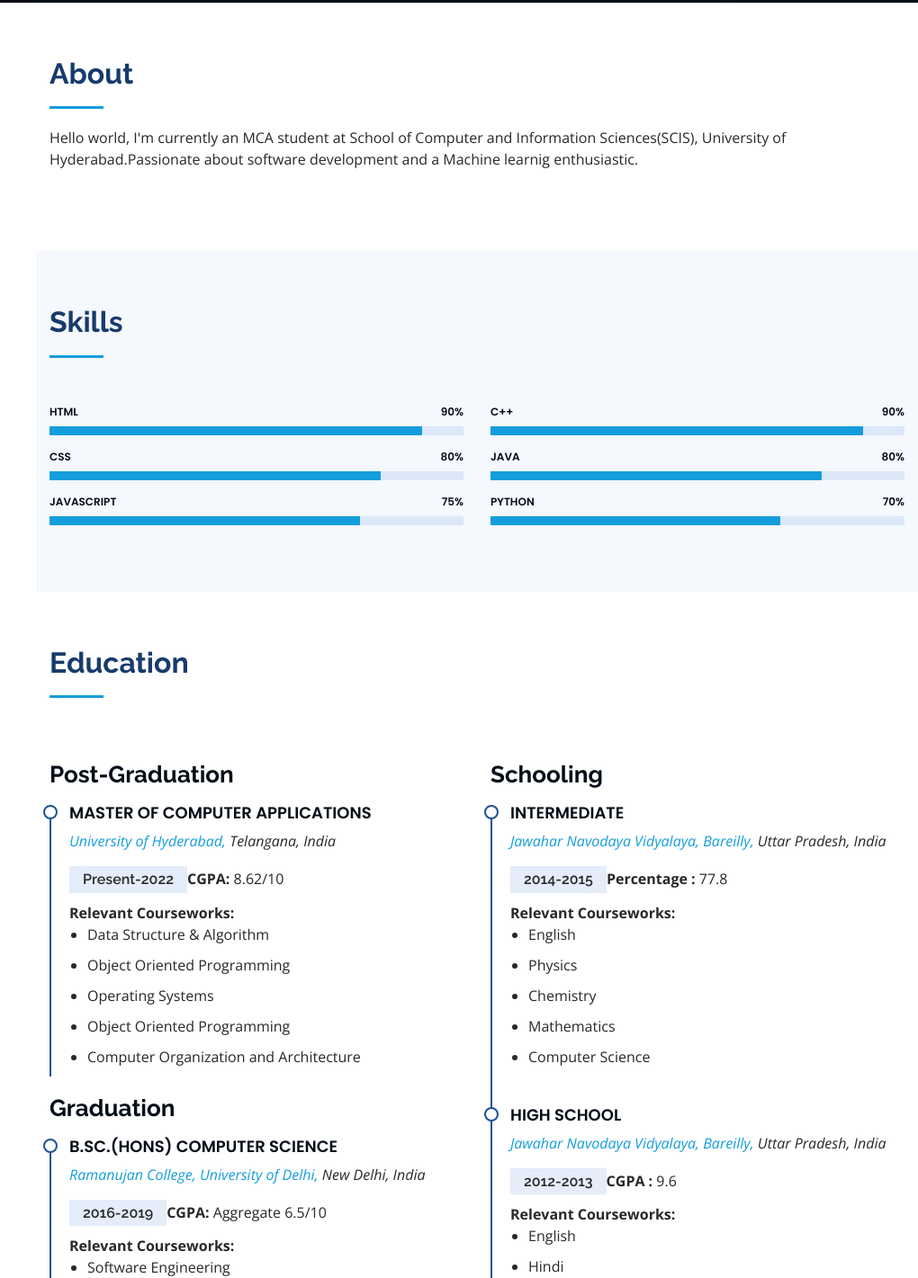
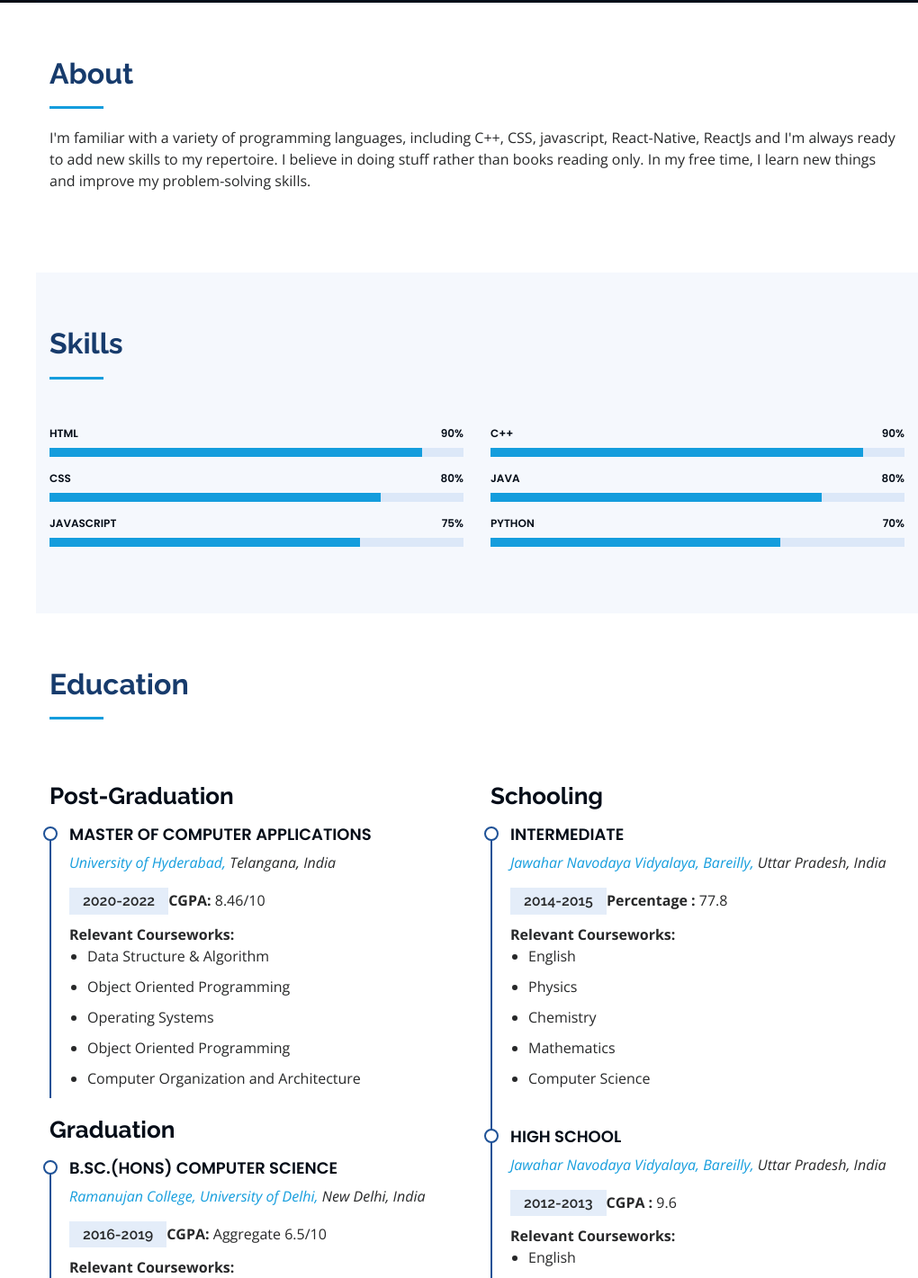
Before and after one commit to hsachin29/sachinportfolioweb, a plain HTML site: page index.html in a window 1280 px wide. Shown: the part 797-2218 px from the top of the page at 90% size, without its empty margins (260-1280 px from the left). Drawn offline with nearby package versions, Linux system fonts and the light colour scheme.

Commit message:
Routine update

```diff
--- a/index.html
+++ b/index.html
@@ -82,7 +82,7 @@
 
         <div class="section-title">
           <h2>About</h2>
-          <p>Hello world, I'm currently an MCA student at School of Computer and Information Sciences(SCIS), University of Hyderabad.Passionate about software development and a Machine learnig enthusiastic.</p>
+          <p>I'm familiar with a variety of programming languages, including C++, CSS, javascript, React-Native, ReactJs and I'm always ready to add new skills to my repertoire. I believe in doing stuff rather than books reading only. In my free time, I learn new things and improve my problem-solving skills.</p>
         </div>
 
       </div>
@@ -171,7 +171,7 @@
                 <span class="card-title"><a href="https://uohyd.ac.in/" target="_blank" class="teal-text hoverline">University of Hyderabad,</a></span>
                 Telangana, India
               </p></em>
-              <h5>Present-2022</h5><b>CGPA: </b>8.62/10<br>
+              <h5>2020-2022</h5><b>CGPA: </b>8.46/10<br>
               <b>Relevant Courseworks:</b>
               <ul>
                 <li>Data Structure & Algorithm</li>
```
Also changed, not shown: assets/img/121.jpg.
